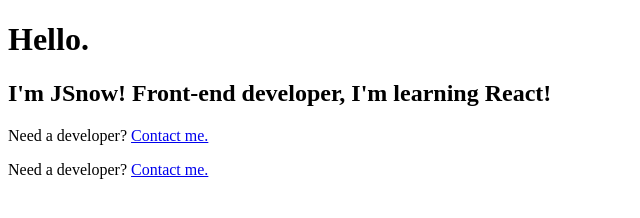
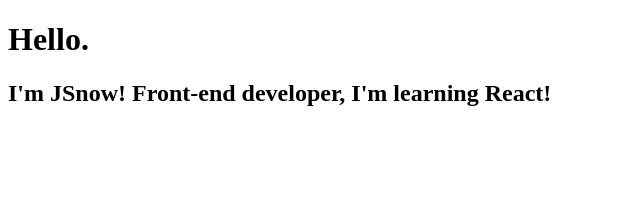
Before and after one commit to snowjang24/gatsby-practice, a Gatsby site: page / in a window 1280 px wide. Shown: the whole page, without its empty margins (0-640 px from the left). Built offline with nearby package versions, Linux system fonts and the light colour scheme; Gatsby itself is replaced by a stand-in of ours.

Commit message:
앞의 것 약간 수정

```diff
--- a/src/pages/about.js
+++ b/src/pages/about.js
@@ -1,10 +1,14 @@
 import React from "react"
+import { Link } from "gatsby"
 
 const AboutPage = () => {
   return (
     <div>
       <h1>About me</h1>
       <p>I'm just student who love front-end and design</p>
+      <p>
+        <Link to="/contact">Want to work with me? Reach out</Link>
+      </p>
     </div>
   )
 }
--- a/src/pages/index.js
+++ b/src/pages/index.js
@@ -1,17 +1,10 @@
 import React from "react"
-import { Link } from "gatsby"
 
 const IndexPage = () => {
   return (
     <div>
       <h1>Hello.</h1>
       <h2>I'm JSnow! Front-end developer, I'm learning React!</h2>
-      <p>
-        Need a developer? <a href="/contact">Contact me.</a>
-      </p>
-      <p>
-        Need a developer? <Link to="/contact">Contact me.</Link>
-      </p>
     </div>
   )
 }
```
Also changed, not shown: README.md.
